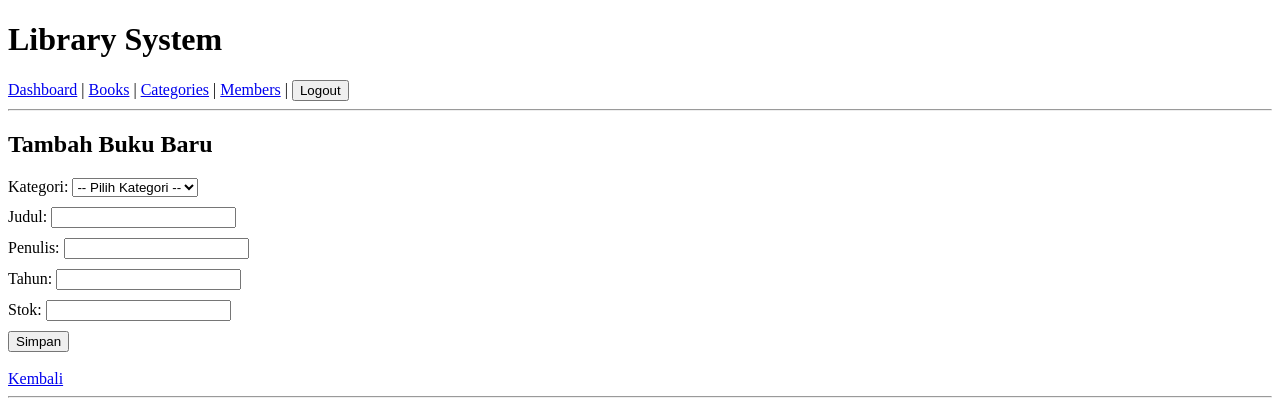
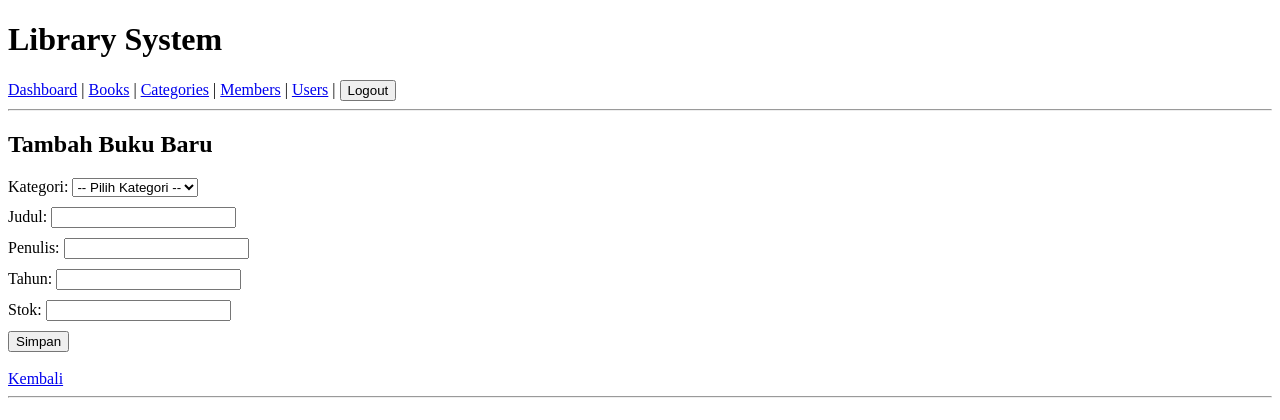
Before and after one commit to Fairus25/library-system, a Laravel app: page /books/create in a window 1280 px wide. Shown: the top 420 px of the page. Run offline with Laravel 12, Linux system fonts and the light colour scheme; a user stored in the database is signed in; data comes from the database, SQL or seed files in the repository; tables that the repository leaves empty hold one stand-in row (values such as "Sample post").

Commit message:
Implementasi Gate dan Otorisasi RBAC (Pertemuan 13)

```diff
--- a/app/Models/User.php
+++ b/app/Models/User.php
@@ -10,7 +10,7 @@ use Illuminate\Database\Eloquent\Factories\HasFactory;
 use Illuminate\Foundation\Auth\User as Authenticatable;
 use Illuminate\Notifications\Notifiable;
 
-#[Fillable(['name', 'email', 'password'])]
+#[Fillable(['name', 'email', 'password', 'role'])]
 #[Hidden(['password', 'remember_token'])]
 class User extends Authenticatable
 {
--- a/app/Providers/AppServiceProvider.php
+++ b/app/Providers/AppServiceProvider.php
@@ -3,22 +3,20 @@
 namespace App\Providers;
 
 use Illuminate\Support\ServiceProvider;
+use Illuminate\Support\Facades\Gate; // <-- Pastikan ini di-import
 
 class AppServiceProvider extends ServiceProvider
 {
-    /**
-     * Register any application services.
-     */
     public function register(): void
     {
         //
     }
 
-    /**
-     * Bootstrap any application services.
-     */
     public function boot(): void
     {
-        //
+        // Membuat Gate untuk otorisasi pengelolaan pengguna
+        Gate::define('manage-users', function ($user) {
+            return $user->role === 'admin';
+        });
     }
 }
--- a/resources/views/layouts/app.blade.php
+++ b/resources/views/layouts/app.blade.php
@@ -2,7 +2,7 @@
 <html lang="id">
 <head>
     <meta charset="UTF-8">
-    <title>@yield('title')</title>
+    <title>@yield('title', 'Library System')</title>
 </head>
 <body>
     <header>
@@ -12,6 +12,12 @@
             <a href="/books">Books</a> |
             <a href="/categories">Categories</a> |
             <a href="/members">Members</a> |
+
+            {{-- Menu Users HANYA muncul jika role pengguna adalah Admin --}}
+            @can('manage-users')
+                <a href="/users">Users</a> |
+            @endcan
+
             <form action="{{ route('logout') }}" method="POST" style="display: inline;">
                 @csrf
                 <button type="submit">Logout</button>
--- a/routes/web.php
+++ b/routes/web.php
@@ -2,29 +2,35 @@
 
 use Illuminate\Support\Facades\Route;
 use App\Http\Controllers\AuthController;
+use App\Http\Controllers\DashboardController;
 use App\Http\Controllers\BookController;
 use App\Http\Controllers\CategoryController;
-use App\Http\Controllers\DashboardController;
 use App\Http\Controllers\MemberController;
+use App\Http\Controllers\UserController;
 
 // Redirect halaman utama ke halaman login
 Route::get('/', function () {
     return redirect()->route('login');
 });
 
-// Route pengguna yang belum login (Guest)
+// Route khusus pengguna yang belum login (Guest)
 Route::middleware('guest')->group(function () {
     Route::get('/login', [AuthController::class, 'showLogin'])->name('login');
     Route::post('/login', [AuthController::class, 'login'])->name('login.submit');
 });
 
-// Route yang wajib login (Auth)
+// Route yang dilindungi middleware auth (Wajib Login)
 Route::middleware('auth')->group(function () {
     Route::post('/logout', [AuthController::class, 'logout'])->name('logout');
 
-    // Halaman-halaman yang dilindungi
+    // Fitur yang boleh diakses Admin dan Petugas
     Route::get('/dashboard', [DashboardController::class, 'index'])->name('dashboard');
     Route::resource('books', BookController::class);
     Route::resource('categories', CategoryController::class);
     Route::resource('members', MemberController::class);
+
+    // Fitur HANYA untuk Admin (Dilindungi Gate 'manage-users')
+    Route::middleware('can:manage-users')->group(function () {
+        Route::resource('users', UserController::class);
+    });
 });
```
Also changed, not shown: database/seeders/UserSeeder.php (+10 -0 lines), database/migrations/2026_11_10_070028_add_role_to_users_table.php (added).
